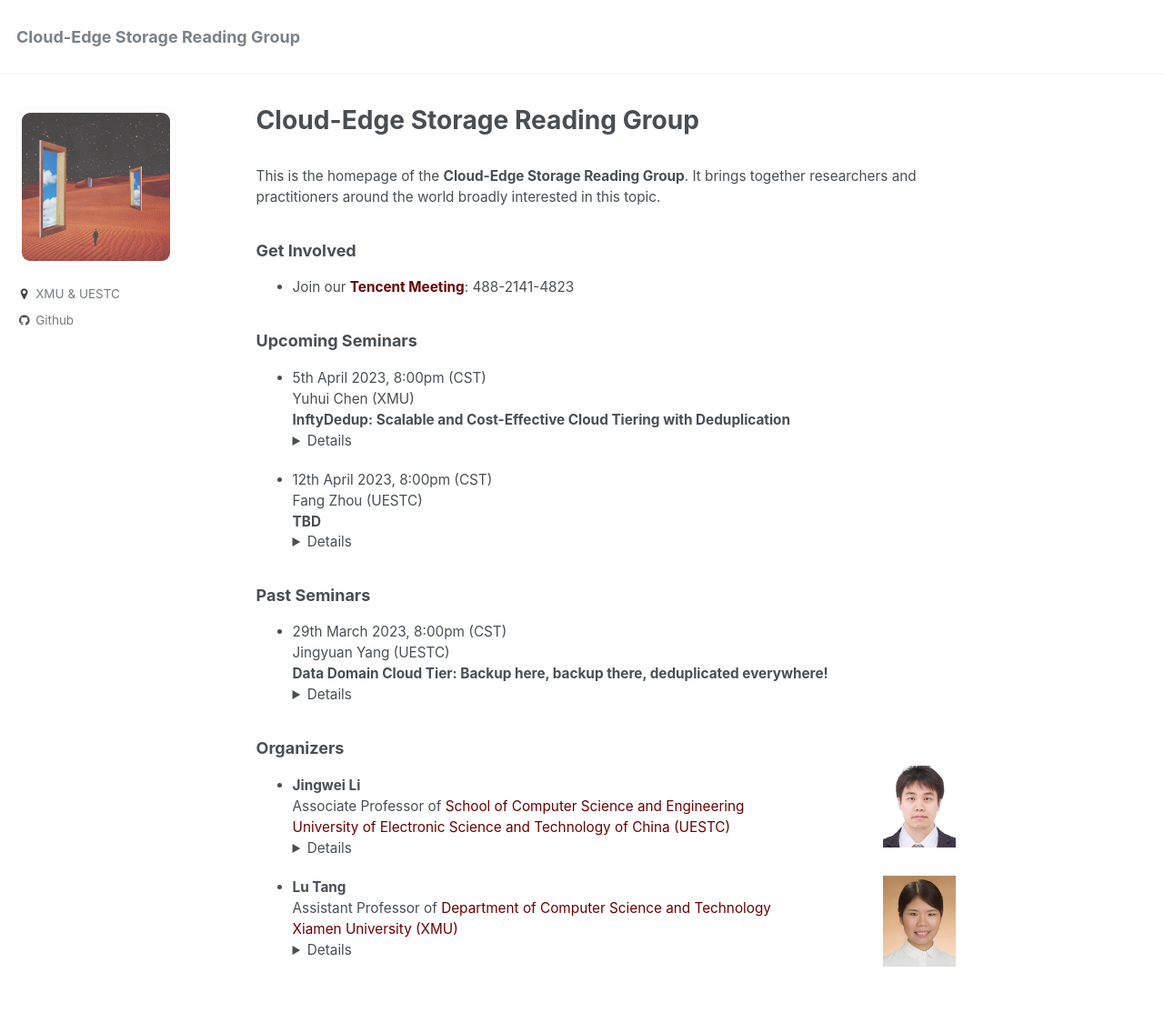
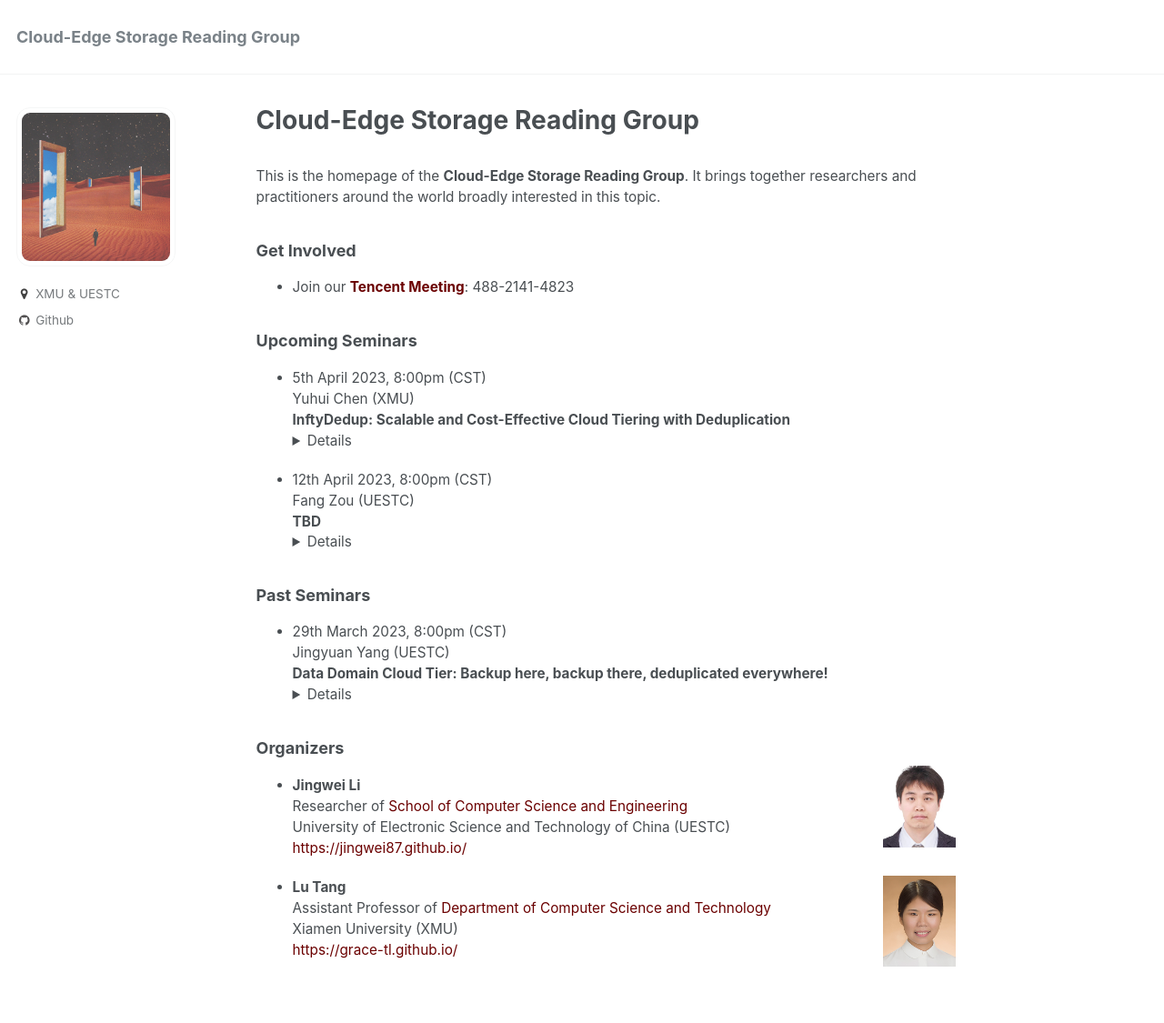
Before and after one commit to J-StrawHat/Cloud-Edge-Storage-reading-group, a Jekyll site: the page built from _pages/about.md, in a window 1280 px wide. Shown: the whole page at 91% size. Built offline with Jekyll 4.4.1, drawn with Linux system fonts in a browser that asks for light colours; after the commit the page ends 1102 px from its top, so only the background shows below that; some of the changed text lies outside the part shown.

Commit message:
对错误信息进行修正

```diff
--- a/_pages/about.md
+++ b/_pages/about.md
@@ -23,7 +23,7 @@ Yuhui Chen (XMU) <br>
 
 <span src="" style="float:right;width:100px;height:100px;margin-top:00px">
 - 12th April 2023, 8:00pm (CST)
-Fang Zhou (UESTC) <br>
+Fang Zou (UESTC) <br>
 **TBD**  <details>**Conference:**  <br>
 **Abstract:**  <br>
 **Link:** []() </details>
@@ -47,11 +47,10 @@ Jingyuan Yang (UESTC) <br>
 
 <span style="background-image:url('../images/ljw.jpg');background-size: cover;background-position-y: -20px; float:right;width:80px;height:90px;margin-top:00px"></span>
 - **Jingwei Li**
-Associate Professor of [School of Computer Science and Engineering](https://www.scse.uestc.edu.cn/)<br>
- [University of Electronic Science and Technology of China (UESTC)](https://www.uestc.edu.cn/)<br> <details> **Bio:** Jingwei Li is an associate professor of the School of Computer Science and Engineering at the University of Electronic Science and Technology of China (UESTC). He joined UESTC in 2016. Before that, He was a postdoctoral researcher working with Professor Patrick P. C. Lee at the Chinese University of Hong Kong. During 2013 to 2014, he was a visiting scholar working with Prof. Anna Squicciarini at the Pennsylvania State University. He obtained the B.S. from Hebei University of Technology in 2009 and the Ph.D. from Nankai University in 2014, respectively.<br> **Homepage:** [https://jingwei87.github.io/](https://jingwei87.github.io/)</details>
+Researcher of [School of Computer Science and Engineering](https://www.scse.uestc.edu.cn/)<br>
+ University of Electronic Science and Technology of China (UESTC)<br> [https://jingwei87.github.io/](https://jingwei87.github.io/)
 
 <span style="background-image:url('../images/tl.jpg');background-size: cover; float:right;width:80px;height:100px;margin-top:00px"></span>
 - **Lu Tang**
-Assistant Professor of [Department of Computer Science and Technology](https://cs.xmu.edu.cn/index.htm)<br>
-[Xiamen University (XMU)](https://www.xmu.edu.cn/)<br> <details> **Bio:** Lu Tang is now an Assistant Professor at Department of Computer Science and Technology, Xiamen University. She was a postdoctoral researcher at the Chinese University of Hong Kong of Computer Science and Engineering from October 2020 to February 2021. She received her Ph.D. degree in computer science and engineering from the Chinese University of Hong Kong in 2020, the M.A. degree in computer science and technology from Xiamen University in 2016, and the B.A. degree in network engineering from Tianjin Polytechnic University in 2013. Her research interests include network measurement, anomaly detection, data stream processing, enterprise and data center networks.<br> **Homepage:** [https://grace-tl.github.io/](https://grace-tl.github.io/)</details>
-<br>
+Assistant Professor of [Department of Computer Science and Technology](https://cs.xmu.edu.cn/index.htm)<br>Xiamen University (XMU)<br>
+[https://grace-tl.github.io/](https://grace-tl.github.io/)
```
Also changed, not shown: 5 other files.
